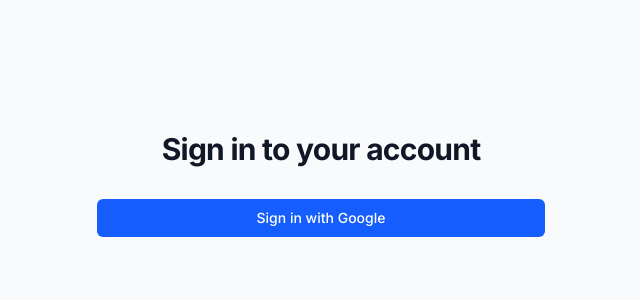
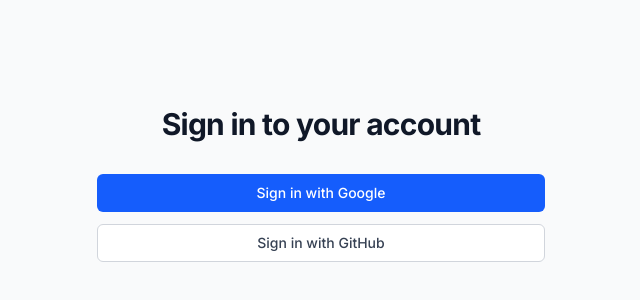
Before and after one commit to marvlock/Schedulo, a Next.js app: page /auth/signin in a window 1280 px wide. Shown: the part 228-528 px from the top of the page, without its empty margins (319-959 px from the left). Built offline with nearby package versions, Linux system fonts and the light colour scheme.

Commit message:
redirection changes

```diff
--- a/src/app/auth/signin/page.tsx
+++ b/src/app/auth/signin/page.tsx
@@ -7,7 +7,8 @@
 // Component that uses useSearchParams
 function SignInContent() {
   const searchParams = useSearchParams();
-  const callbackUrl = searchParams?.get("callbackUrl") || "/dashboard";
+  // Always redirect to dashboard regardless of the provided callbackUrl
+  const callbackUrl = "/dashboard";
   const [isLoading, setIsLoading] = useState(false);
   const [error, setError] = useState("");
 
@@ -16,6 +17,19 @@
       setIsLoading(true);
       setError("");
       await signIn("google", { callbackUrl });
+    } catch (error) {
+      console.error("Authentication error:", error);
+      setError("Failed to sign in. Please try again.");
+    } finally {
+      setIsLoading(false);
+    }
+  };
+
+  const handleGithubSignIn = async () => {
+    try {
+      setIsLoading(true);
+      setError("");
+      await signIn("github", { callbackUrl });
     } catch (error) {
       console.error("Authentication error:", error);
       setError("Failed to sign in. Please try again.");
@@ -43,9 +57,17 @@
           <button
             onClick={handleGoogleSignIn}
             disabled={isLoading}
-            className="group relative flex w-full justify-center rounded-md border border-transparent bg-blue-600 py-2 px-4 text-sm font-medium text-white hover:bg-blue-700 focus:outline-none focus:ring-2 focus:ring-blue-500 focus:ring-offset-2 disabled:opacity-50 disabled:cursor-not-allowed"
+            className="group relative flex w-full justify-center rounded-md border border-transparent bg-blue-600 py-2 px-4 text-sm font-medium text-white hover:bg-blue-700 focus:outline-none focus:ring-2 focus:ring-blue-500 focus:ring-offset-2 disabled:opacity-50 disabled:cursor-not-allowed mb-3"
           >
             {isLoading ? "Signing in..." : "Sign in with Google"}
+          </button>
+
+          <button
+            onClick={handleGithubSignIn}
+            disabled={isLoading}
+            className="group relative flex w-full justify-center rounded-md border border-gray-300 bg-white py-2 px-4 text-sm font-medium text-gray-700 hover:bg-gray-50 focus:outline-none focus:ring-2 focus:ring-blue-500 focus:ring-offset-2 disabled:opacity-50 disabled:cursor-not-allowed"
+          >
+            {isLoading ? "Signing in..." : "Sign in with GitHub"}
           </button>
         </div>
       </div>
--- a/src/lib/auth-config.ts
+++ b/src/lib/auth-config.ts
@@ -122,10 +122,25 @@
       }
       return true; // Allow sign in for other providers
     },
+    // Add redirect callback to ensure consistent redirect behavior
+    async redirect({ url, baseUrl }) {
+      // If the URL is absolute and starts with the base URL, allow it
+      if (url.startsWith(baseUrl)) return url;
+      // If the URL is a relative URL, join it with the base URL
+      else if (url.startsWith("/")) return `${baseUrl}${url}`;
+      // Always redirect to dashboard after successful authentication
+      if (url.includes('/api/auth/signin') || url.includes('/api/auth/callback')) {
+        return `${baseUrl}/dashboard`;
+      }
+      // Default to the base URL for everything else
+      return baseUrl;
+    }
   },
   pages: {
     signIn: "/auth/signin",
     error: "/auth/error",
+    // Explicitly set after sign-in redirect to dashboard
+    signOut: "/auth/signin",
   },
   secret: process.env.NEXTAUTH_SECRET,
   session: {
```
